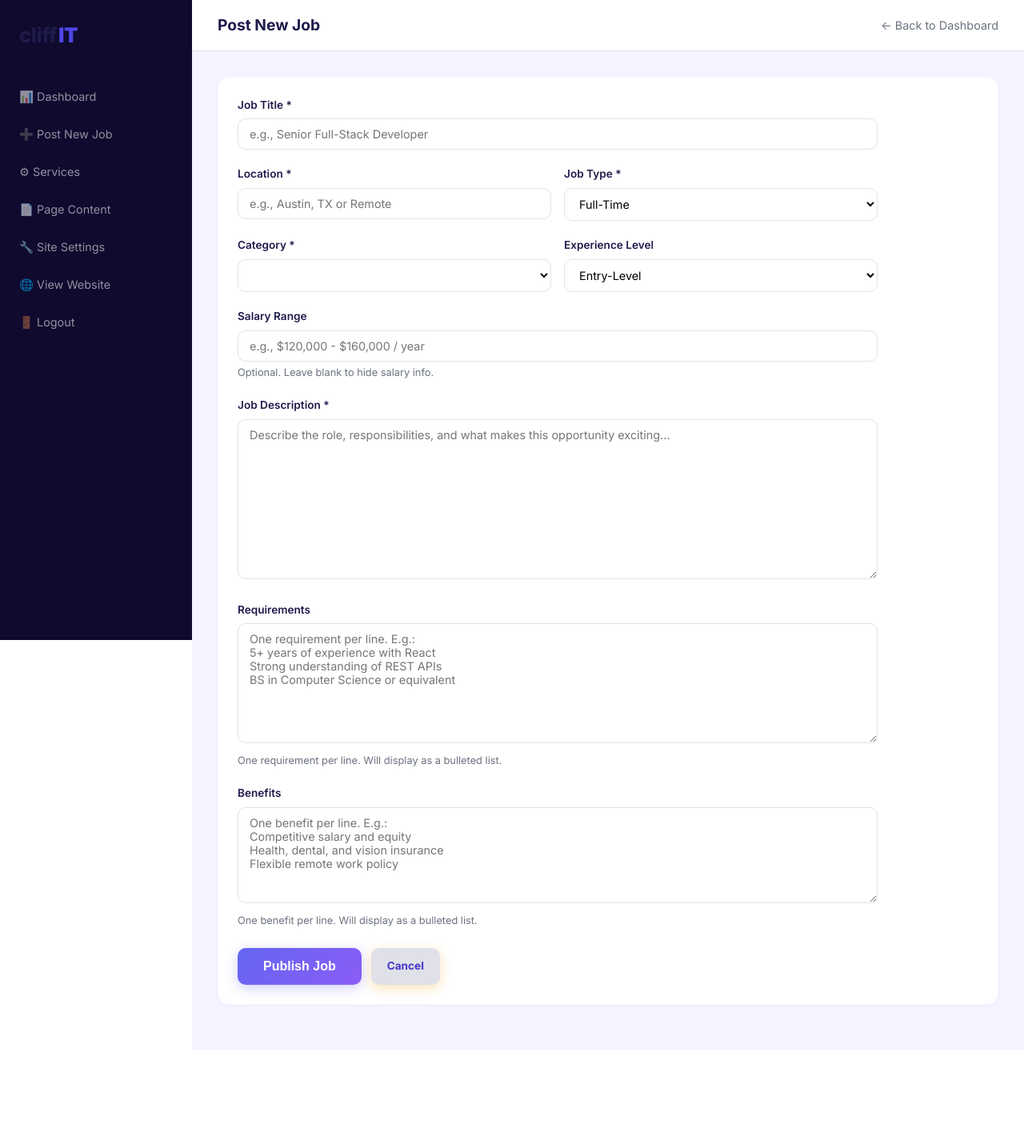
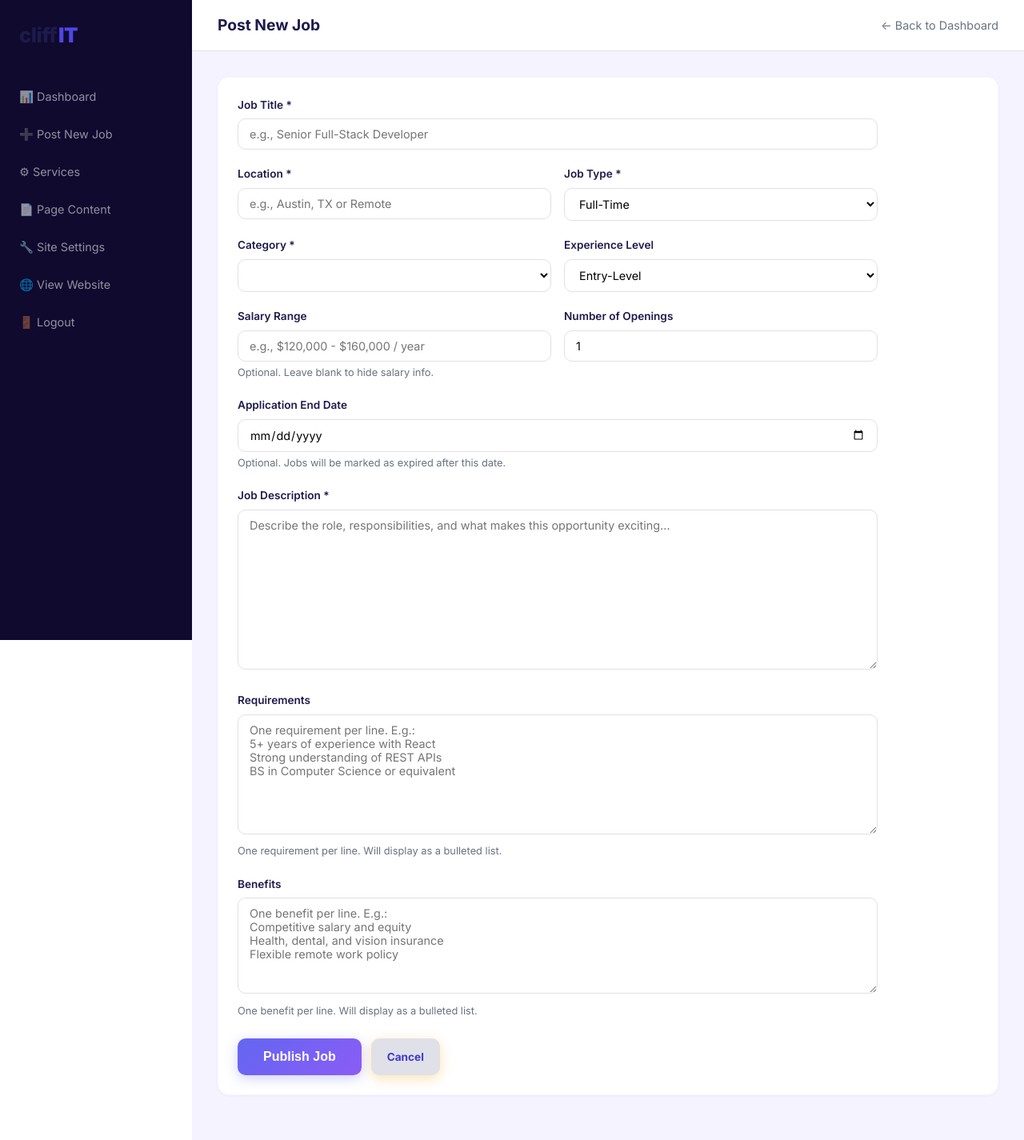
Before and after one commit to trainingstlabs-cmd/cliffitsolutions, a Python web app: template templates/admin/job_form.html in a window 1280 px wide. Shown: the whole page at 80% size. Before the commit the page ends 1259 px from the top, so only its background shows below. Run offline with Jinja, Linux system fonts and the light colour scheme; the template is opened without the code that fills it, so the values that code supplies are empty.

Commit message:
Add admin login link, openings field, end date, fix timezone

```diff
--- a/app.py
+++ b/app.py
@@ -401,7 +401,9 @@ class RequestHandler(BaseHTTPRequestHandler):
             "salary_range": data.get("salary_range", ""),
             "description": data["description"],
             "requirements": data.get("requirements", ""),
-            "benefits": data.get("benefits", "")
+            "benefits": data.get("benefits", ""),
+            "openings": int(data.get("openings", 1) or 1),
+            "end_date": data.get("end_date", ""),
         })
         sid = self.flash("Job posted successfully!", "success")
         self.send_redirect("/admin", sid=sid)
@@ -430,6 +432,8 @@ class RequestHandler(BaseHTTPRequestHandler):
             "description": data["description"],
             "requirements": data.get("requirements", ""),
             "benefits": data.get("benefits", ""),
+            "openings": int(data.get("openings", 1) or 1),
+            "end_date": data.get("end_date", ""),
             "is_active": 1 if data.get("is_active") else 0
         })
         sid = self.flash("Job updated!", "success")
--- a/templates/admin/_sidebar.html
+++ b/templates/admin/_sidebar.html
@@ -4,12 +4,12 @@
         <span class="cliff">cliff</span><span class="it">IT</span>
     </a>
     <nav>
-        <a href="{{ url_for('admin_dashboard') }}">&#128202; Dashboard</a>
-        <a href="{{ url_for('admin_new_job') }}">&#10133; Post New Job</a>
-        <a href="{{ url_for('admin_services') }}">&#9881; Services</a>
-        <a href="{{ url_for('admin_pages') }}">&#128196; Page Content</a>
-        <a href="{{ url_for('admin_settings') }}">&#128295; Site Settings</a>
-        <a href="{{ url_for('home') }}" target="_blank">&#127760; View Website</a>
-        <a href="{{ url_for('admin_logout') }}">&#128682; Logout</a>
+        <a href="/admin">&#128202; Dashboard</a>
+        <a href="/admin/jobs/new">&#10133; Post New Job</a>
+        <a href="/admin/services">&#9881; Services</a>
+        <a href="/admin/pages">&#128196; Page Content</a>
+        <a href="/admin/settings">&#128295; Site Settings</a>
+        <a href="/" target="_blank">&#127760; View Website</a>
+        <a href="/admin/logout">&#128682; Logout</a>
     </nav>
 </aside>
--- a/templates/admin/dashboard.html
+++ b/templates/admin/dashboard.html
@@ -59,8 +59,10 @@
                                 <th>Location</th>
                                 <th>Type</th>
                                 <th>Category</th>
+                                <th>Openings</th>
                                 <th>Status</th>
                                 <th>Posted</th>
+                                <th>End Date</th>
                                 <th>Actions</th>
                             </tr>
                         </thead>
@@ -71,12 +73,14 @@
                                 <td>{{ job.location }}</td>
                                 <td>{{ job.job_type }}</td>
                                 <td>{{ job.category }}</td>
+                                <td>{{ job.openings if job.openings else 1 }}</td>
                                 <td>
                                     <span class="status-badge {{ 'active' if job.is_active else 'inactive' }}">
                                         {{ 'Active' if job.is_active else 'Inactive' }}
                                     </span>
                                 </td>
                                 <td>{{ job.created_at[:10] }}</td>
+                                <td>{{ job.end_date if job.end_date else '—' }}</td>
                                 <td>
                                     <div class="admin-actions">
                                         <a href="{{ url_for('admin_edit_job', job_id=job.id) }}">Edit</a>
--- a/templates/admin/job_form.html
+++ b/templates/admin/job_form.html
@@ -67,12 +67,27 @@
                         </div>
                     </div>
 
+                    <div class="form-row">
+                        <div class="form-group">
+                            <label for="salary_range">Salary Range</label>
+                            <input type="text" id="salary_range" name="salary_range"
+                                   value="{{ job.salary_range if job else '' }}"
+                                   placeholder="e.g., $120,000 - $160,000 / year">
+                            <div class="form-hint">Optional. Leave blank to hide salary info.</div>
+                        </div>
+                        <div class="form-group">
+                            <label for="openings">Number of Openings</label>
+                            <input type="number" id="openings" name="openings" min="1"
+                                   value="{{ job.openings if job and job.openings else 1 }}"
+                                   placeholder="1">
+                        </div>
+                    </div>
+
                     <div class="form-group">
-                        <label for="salary_range">Salary Range</label>
-                        <input type="text" id="salary_range" name="salary_range"
-                               value="{{ job.salary_range if job else '' }}"
-                               placeholder="e.g., $120,000 - $160,000 / year">
-                        <div class="form-hint">Optional. Leave blank to hide salary info.</div>
+                        <label for="end_date">Application End Date</label>
+                        <input type="date" id="end_date" name="end_date"
+                               value="{{ job.end_date if job and job.end_date else '' }}">
+                        <div class="form-hint">Optional. Jobs will be marked as expired after this date.</div>
                     </div>
 
                     <div class="form-group">
--- a/templates/base.html
+++ b/templates/base.html
@@ -69,6 +69,7 @@
                     <a href="{{ url_for('industries') }}">Industries</a>
                     <a href="{{ url_for('careers') }}">Careers</a>
                     <a href="{{ url_for('contact') }}">Contact</a>
+                    <a href="{{ url_for('admin_login') }}" style="margin-top:8px; font-size:0.8rem; opacity:0.6;">Admin Login</a>
                 </div>
                 <div class="footer-col">
                     <h4>Contact</h4>
--- a/templates/careers.html
+++ b/templates/careers.html
@@ -48,6 +48,12 @@
                         {% if job.salary_range %}
                         <span>&#128176; {{ job.salary_range }}</span>
                         {% endif %}
+                        {% if job.openings and job.openings > 1 %}
+                        <span>&#128101; {{ job.openings }} openings</span>
+                        {% endif %}
+                        {% if job.end_date %}
+                        <span>&#128197; Apply by {{ job.end_date }}</span>
+                        {% endif %}
                     </div>
                 </div>
                 <span class="job-tag">{{ job.experience_level }}</span>
--- a/templates/job_detail.html
+++ b/templates/job_detail.html
@@ -66,10 +66,14 @@
                         <p><strong>Experience:</strong> {{ job.experience_level }}</p>
                         <p><strong>Type:</strong> {{ job.job_type }}</p>
                         <p><strong>Category:</strong> {{ job.category }}</p>
+                        <p><strong>Openings:</strong> {{ job.openings if job.openings else 1 }}</p>
                         {% if job.salary_range %}
                         <p><strong>Salary:</strong> {{ job.salary_range }}</p>
                         {% endif %}
                         <p><strong>Posted:</strong> {{ job.created_at[:10] }}</p>
+                        {% if job.end_date %}
+                        <p><strong>Apply By:</strong> {{ job.end_date }}</p>
+                        {% endif %}
                     </div>
                 </div>
             </div>
```
Also changed, not shown: database.py (+25 -5 lines).
